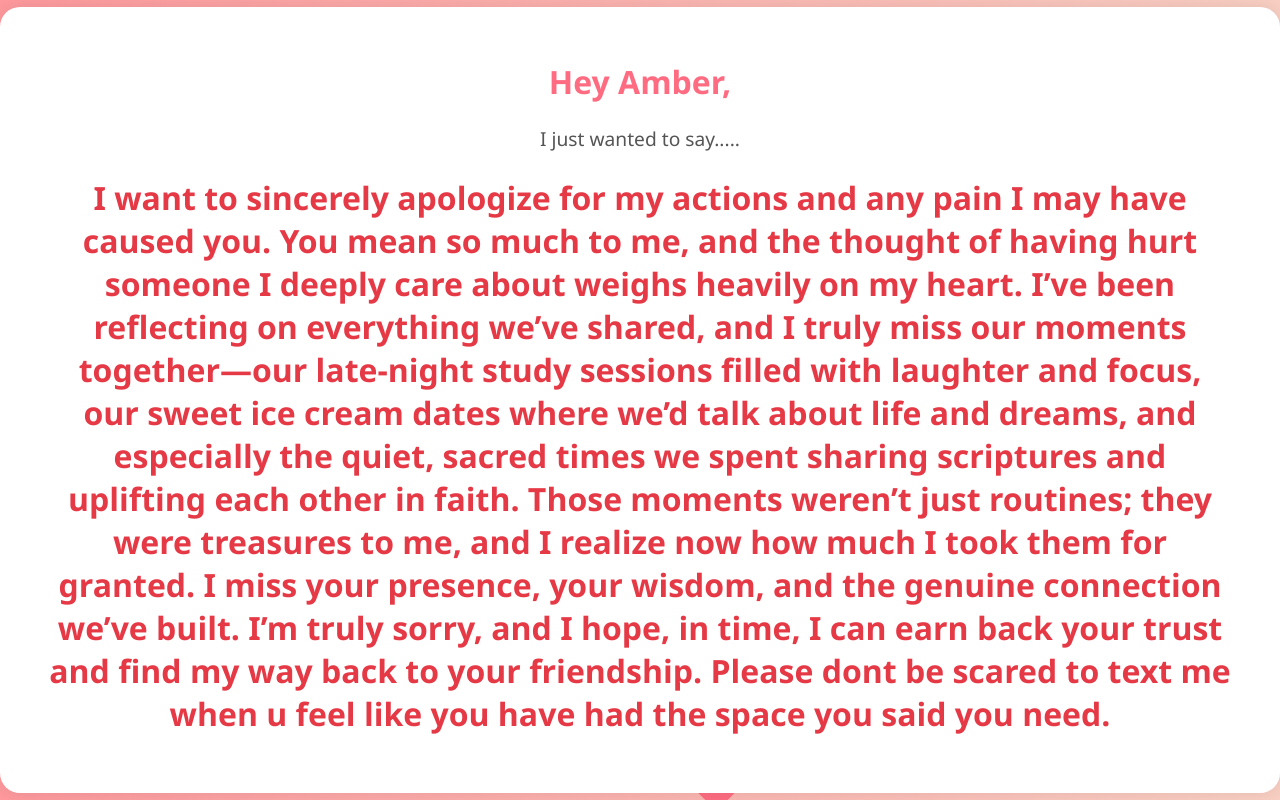
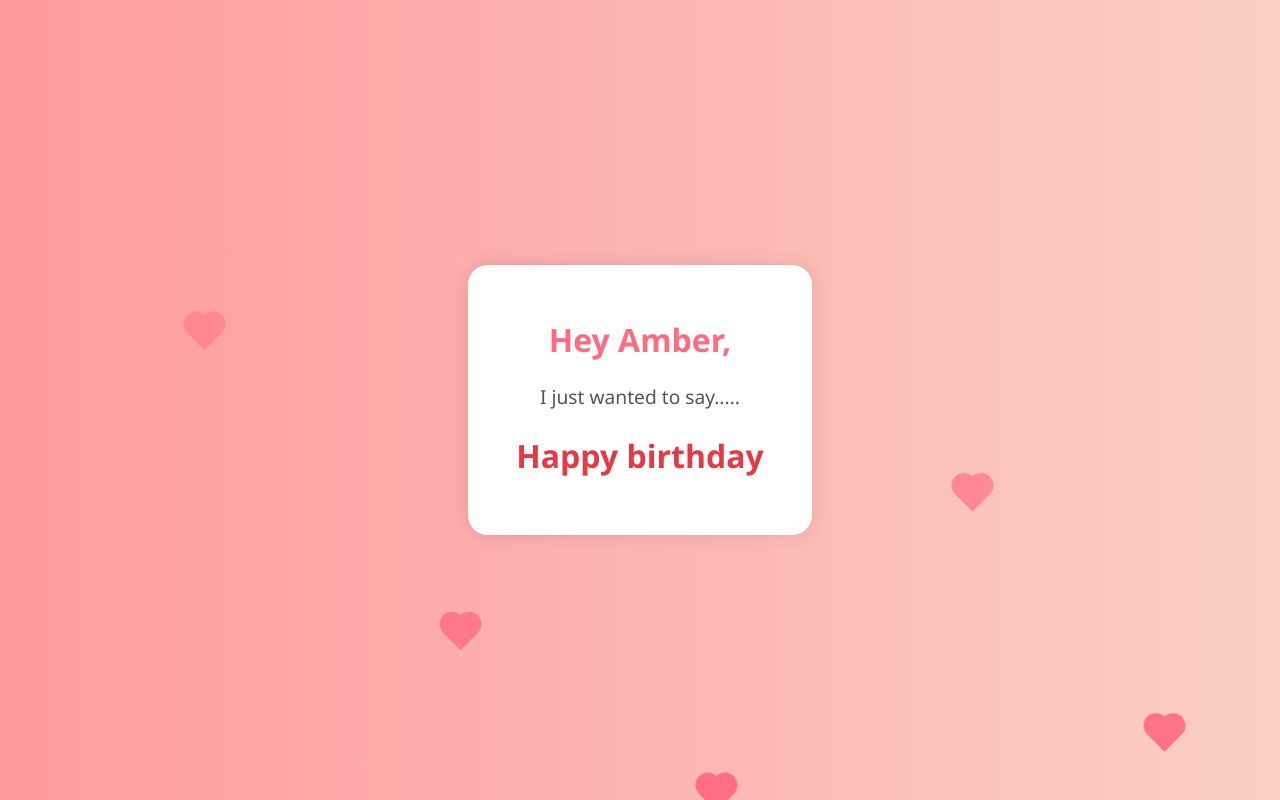
Before and after one commit to Shoax-ops/Practice, a plain HTML site: page index.html in a window 1280 px wide. Drawn offline with Linux system fonts and the light colour scheme.

Commit message:
Updating

```diff
--- a/index.html
+++ b/index.html
@@ -10,7 +10,7 @@
   <div class="container">
     <h1>Hey Amber,</h1>
     <p>I just wanted to say.....</p>
-    <h2>I want to sincerely apologize for my actions and any pain I may have caused you. You mean so much to me, and the thought of having hurt someone I deeply care about weighs heavily on my heart. I’ve been reflecting on everything we’ve shared, and I truly miss our moments together—our late-night study sessions filled with laughter and focus, our sweet ice cream dates where we’d talk about life and dreams, and especially the quiet, sacred times we spent sharing scriptures and uplifting each other in faith. Those moments weren’t just routines; they were treasures to me, and I realize now how much I took them for granted. I miss your presence, your wisdom, and the genuine connection we’ve built. I’m truly sorry, and I hope, in time, I can earn back your trust and find my way back to your friendship. Please dont be scared to text me when u feel like you have had the space you said you need.</h2>
+    <h2>Happy birthday</h2>
   </div>
 
   <!-- Floating Hearts -->
```
